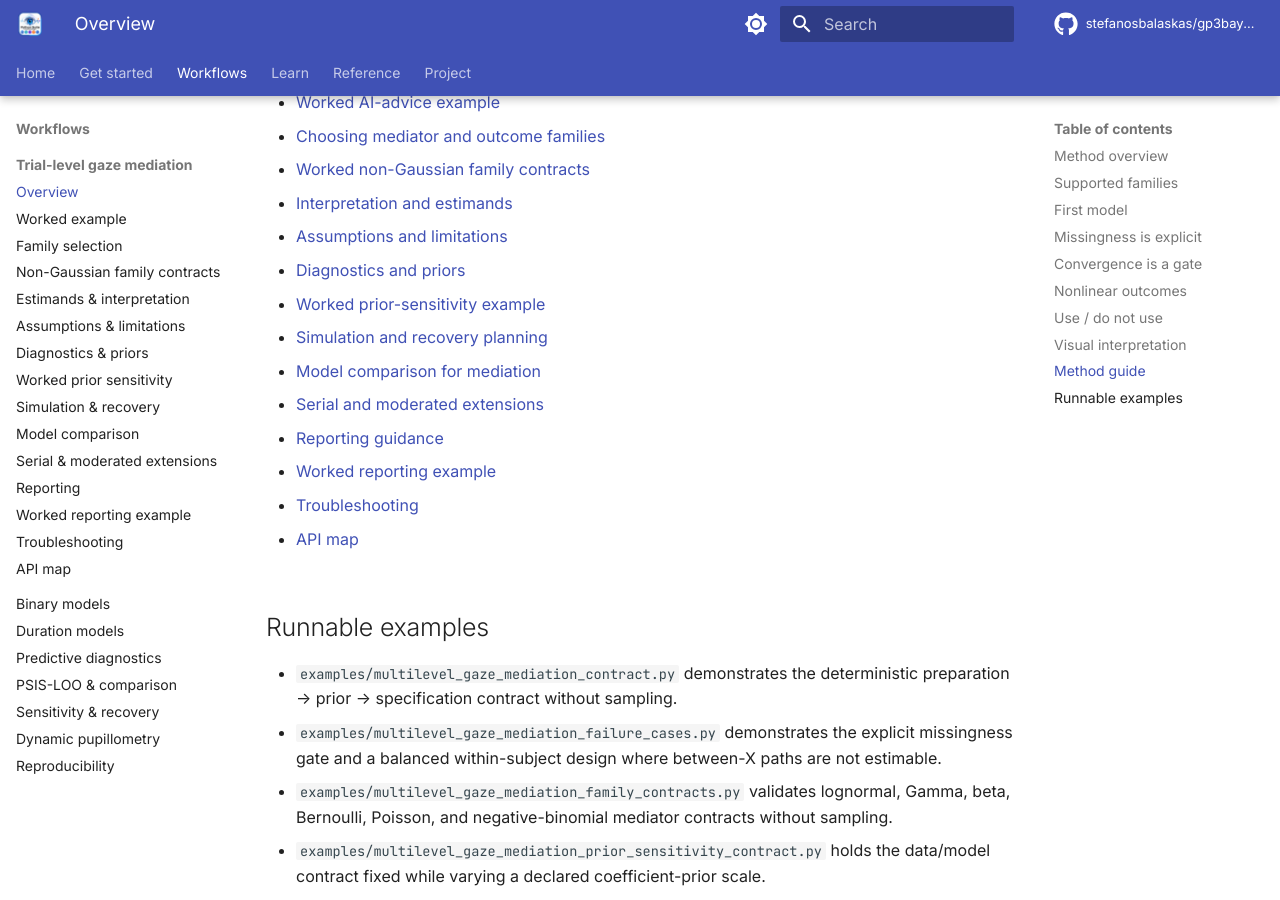
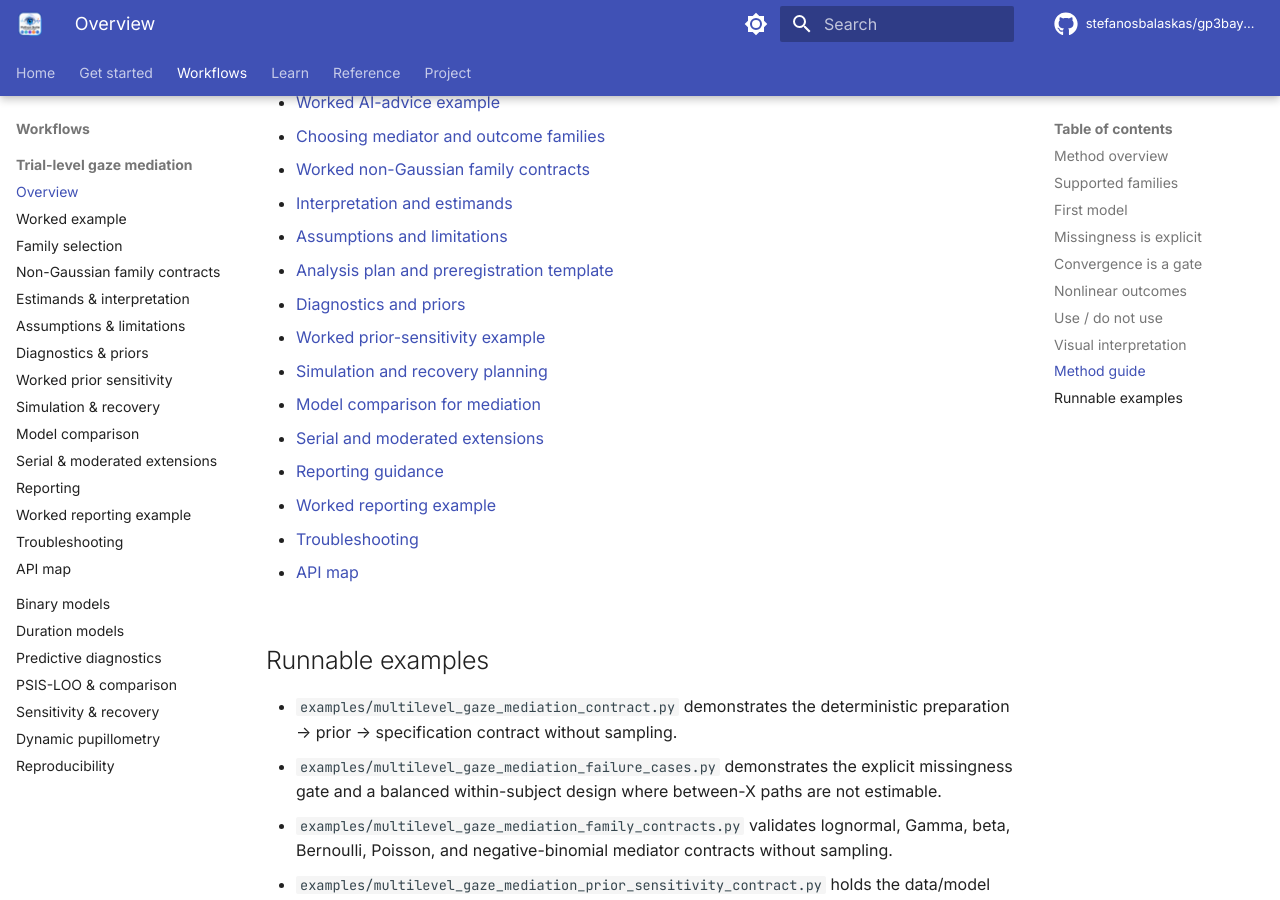
Before and after one commit to stefanosbalaskas/gp3bayespy, an MkDocs documentation site: the page built from docs/articles/multilevel-mediation/index.md, in a window 1280 px wide and 900 px high, scrolled down 2819 px. Built offline with MkDocs 1.6.1 and Material for MkDocs 9.7.7, drawn with Linux system fonts in a browser that asks for light colours; comment, search, counter and statistics services are not loaded.

Commit message:
docs: link mediation preregistration template

```diff
--- a/docs/articles/multilevel-mediation/index.md
+++ b/docs/articles/multilevel-mediation/index.md
@@ -84,6 +84,7 @@ This is a deterministic synthetic illustration of the **linear-predictor product
 - [Worked non-Gaussian family contracts](non-gaussian-family-contracts.md)
 - [Interpretation and estimands](interpretation-and-estimands.md)
 - [Assumptions and limitations](assumptions-and-limitations.md)
+- [Analysis plan and preregistration template](analysis-plan-and-preregistration.md)
 - [Diagnostics and priors](diagnostics-and-priors.md)
 - [Worked prior-sensitivity example](prior-sensitivity-worked-example.md)
 - [Simulation and recovery planning](simulation-and-recovery.md)
```
